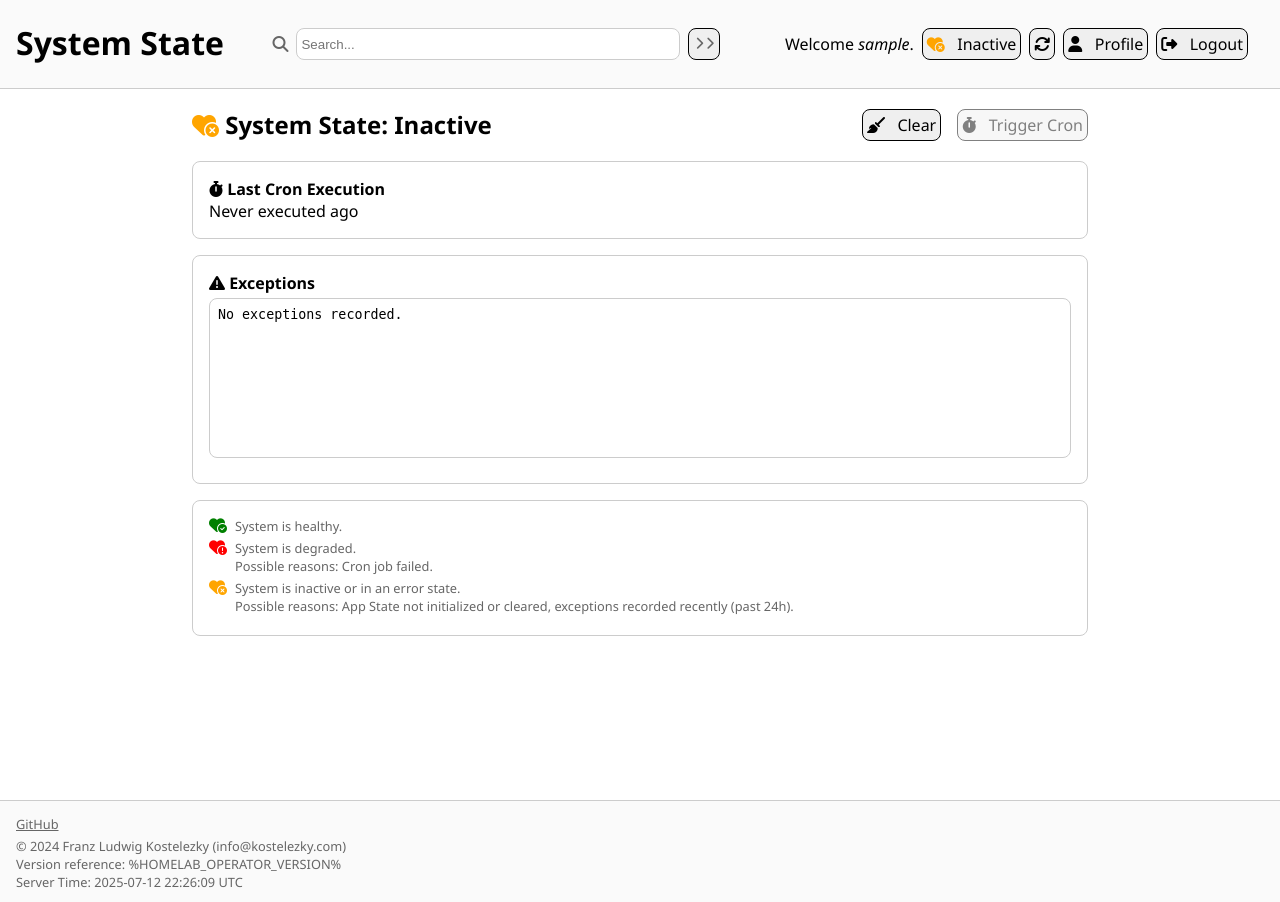
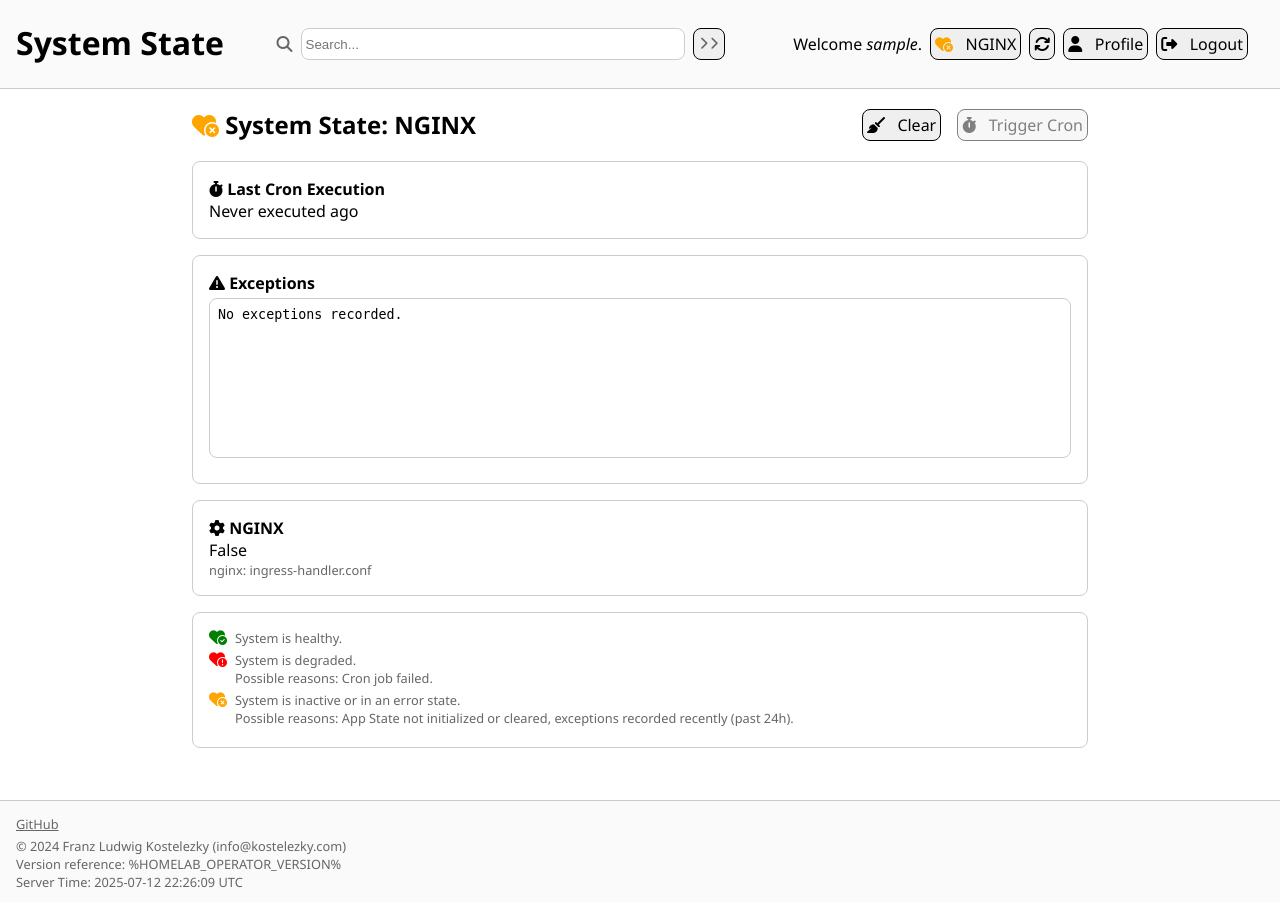
Before and after one commit to flemk/homelab-operator, a Django app: page /app_state/ in a window 1280 px wide. Run offline with Django 5.2, Linux system fonts and the light colour scheme; the visitor is signed in with stand-in values (Sample User, id 1); data comes from the database, SQL or seed files in the repository; some libraries are stand-ins or nearby versions.

Commit message:
feat: improve ingress configuration handling

```diff
--- a/homelab_operator/templates/html/app_state.html
+++ b/homelab_operator/templates/html/app_state.html
@@ -47,6 +47,17 @@
         </div>
         <div class="spacer"></div>
         <div class="tile">
+            <b>
+                <i class="fa-solid fa-gear"></i>
+                NGINX
+            </b>
+            <div>
+                <div>{{ app_state.nginx_status }}</div>
+                <div class="soft">nginx: ingress-handler.conf</div>
+            </div>
+        </div>
+        <div class="spacer"></div>
+        <div class="tile">
             <div style="display: flex; margin-bottom: .25rem;">
                 <i class="fa-solid fa-heart-circle-check" style="color: green; margin: 0 0 auto 0;"></i>
                 <div class="soft" style="margin: auto auto auto .5rem;">
--- a/homelab_operator/webui/models.py
+++ b/homelab_operator/webui/models.py
@@ -3,8 +3,9 @@ import os
 import requests
 import socket
 from django.db import models
-from django.utils.html import format_html
 from django.utils import timezone
+
+from .helpers.system import is_process_running
 
 class UserProfile(models.Model):
     '''Model representing a user profile.'''
@@ -267,6 +268,16 @@ class AppState(models.Model):
     last_exceptipon = models.DateTimeField(blank=True, null=True)
     exception = models.TextField(default='',)
 
+    def nginx_status(self):
+        '''Returns the status of the nginx ingress.'''
+        pid_file = '/var/run/nginx_ingress.pid'
+
+        if os.path.exists(pid_file):
+            with open(pid_file, 'r') as f:
+                pid = f.read().strip()
+            return is_process_running(pid_file)
+        return False
+
     def time_since_last_cron(self):
         '''Returns the time since the last cron execution as a timedelta.'''
         if self.last_cron:
@@ -289,6 +300,9 @@ class AppState(models.Model):
         if self.last_exceptipon:
             if self.last_exceptipon > timezone.now() - timezone.timedelta(minutes=60 * 24):
                 return 'Error'
+
+        if not self.nginx_status():
+            return 'NGINX'
 
         time_since = self.time_since_last_cron()
         if time_since:
@@ -373,9 +387,7 @@ class Ingress(models.Model):
     def get_target_url(self):
         '''Get the full target URL for this rule.'''
         service = self.target_service
-        if service.url:
-            return service.url
-        else:
+        endpoint = service.server.ip_address
+        if endpoint:
             protocol = 'https' if service.port == 443 else 'http'
-            endpoint = service.endpoint or service.server.ip_address
-            return f"{protocol}://{endpoint}:{service.port}"
+            return f'{protocol}://{endpoint}:{service.port}/'
```
Also changed, not shown: homelab_operator/webui/helpers/ingress.py (+6 -8 lines), homelab_operator/webui/helpers/system.py (added, +15 -0 lines), 1 other file.
